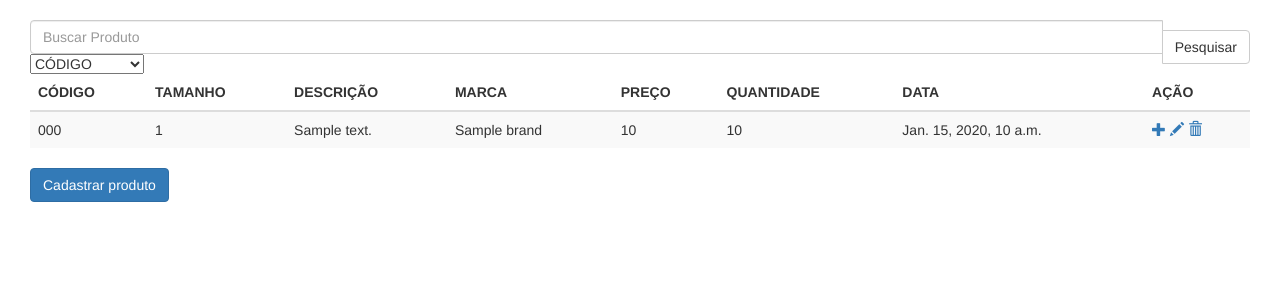
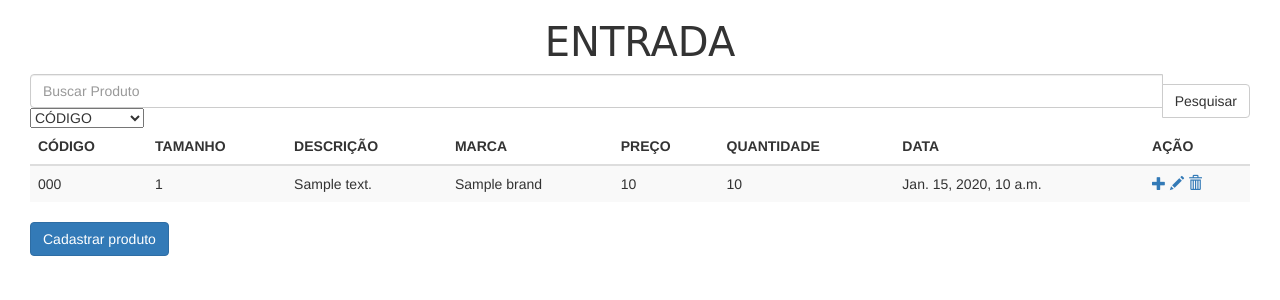
Before and after one commit to JucianKaue/StockControlSite, a Django app: template stock_control/Stock/templates/Stock/table_entry.html in a window 1280 px wide. Shown: the part 52-352 px from the top of the page. Run offline with Django 3.2, Linux system fonts and the light colour scheme; the template is opened without the code that fills it: most values are stand-ins (such as "Sample title", 1, 10 or a date in 2020); some libraries are stand-ins or nearby versions.

Commit message:
v. 0.53 - Form data corrected

```diff
--- a/stock_control/Stock/templates/Stock/add_product.html
+++ b/stock_control/Stock/templates/Stock/add_product.html
@@ -6,6 +6,7 @@ Adicionar produto
 {% endblock %}
 
 {% block content %}
+<h1> {{page_title}} </h1>
 <form method="post">
     {% csrf_token %}
     {{ form | bootstrap }}
--- a/stock_control/Stock/templates/Stock/layout.html
+++ b/stock_control/Stock/templates/Stock/layout.html
@@ -13,6 +13,11 @@
                 padding-right: 30px;
                 padding-left: 30px;
                 }
+            h1 {
+                text-align: center;
+                font-family: 'Brush Script MT', cursive;
+                font-size: 40px;
+            }
         </style>
     </head>
     <body>
--- a/stock_control/Stock/templates/Stock/table_entry.html
+++ b/stock_control/Stock/templates/Stock/table_entry.html
@@ -5,6 +5,7 @@ Tabela de entrada
 {% endblock %}
 
 {% block content %}
+<h1> ENTRADA </h1>
 <form method="get">
     <div class="input-group">
         <input type="text" class="form-control" name="search" placeholder="Buscar Produto">
--- a/stock_control/Stock/templates/Stock/table_inventory.html
+++ b/stock_control/Stock/templates/Stock/table_inventory.html
@@ -5,6 +5,7 @@ Tabela de Estoque
 {% endblock %}
 
 {% block content %}
+<h1> ESTOQUE </h1>
 <form method="get">
     <div class="input-group">
         <input type="text" class="form-control" name="search" placeholder="Buscar Produto">
```
